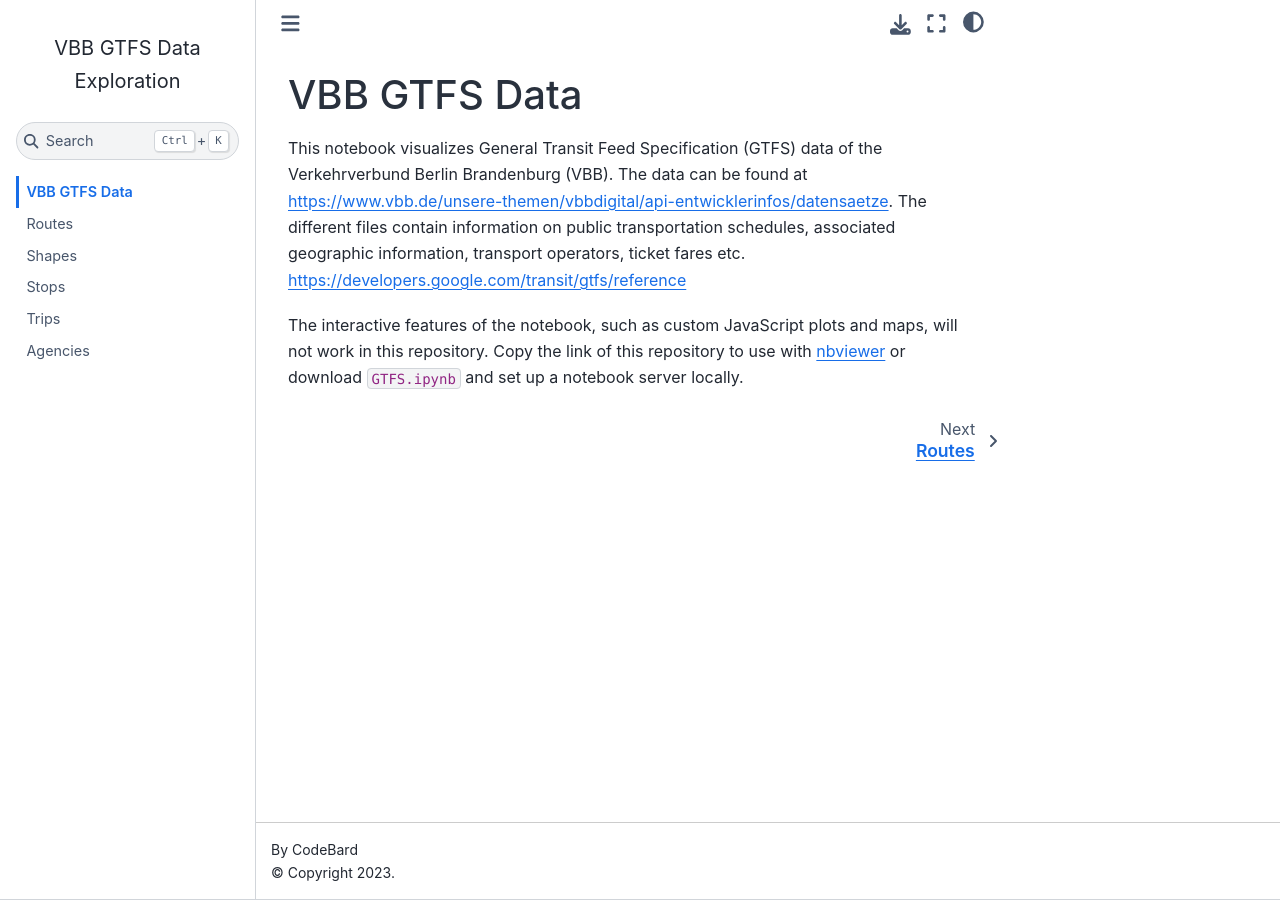
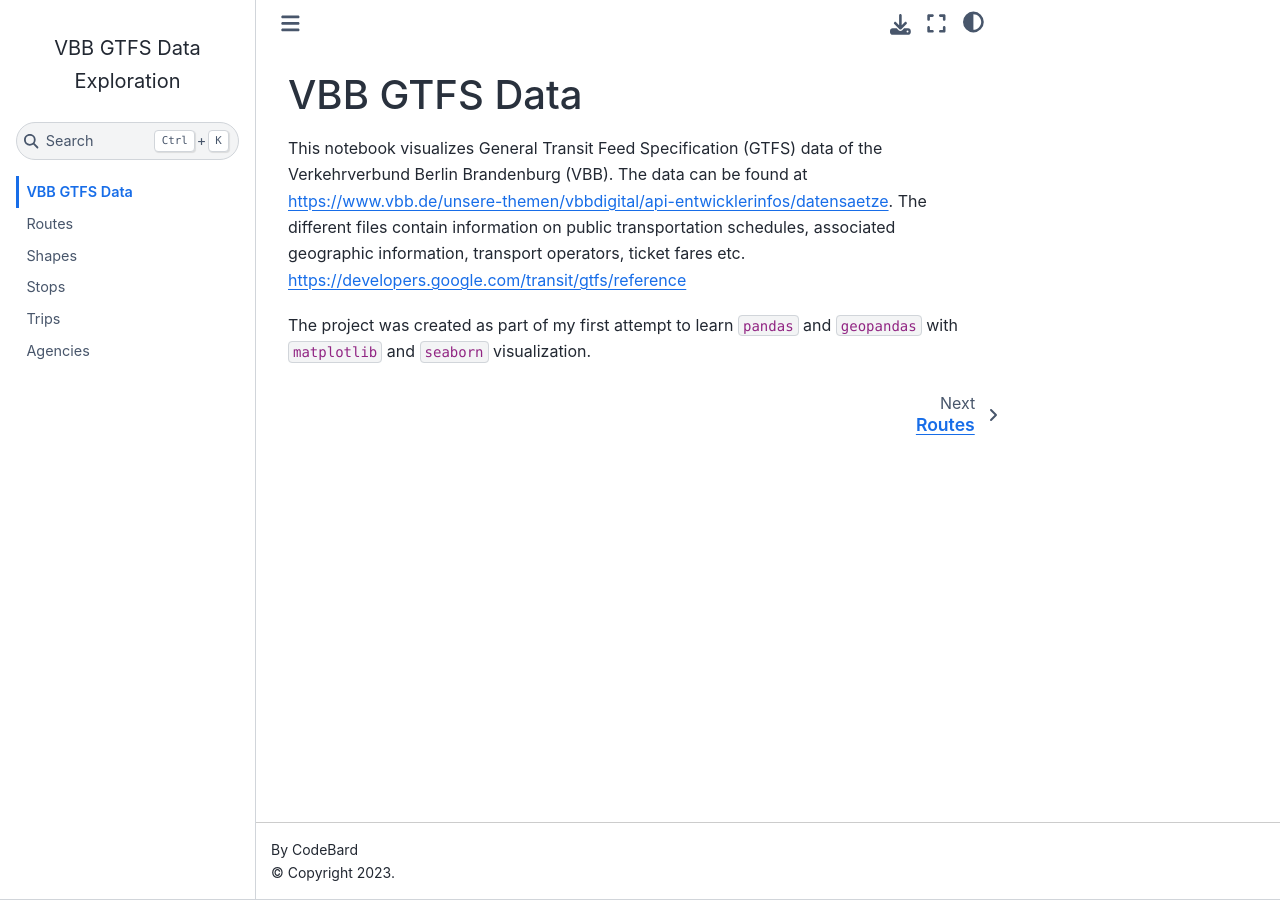
Before and after one commit to CodeBardian/vbb-gtfs, a Jupyter Book: the page built from index.md, in a window 1280 px wide. Built offline with Jupyter Book 1.0.4 settings and Sphinx 7.4.7 and the Sphinx Book theme 1.1.4, drawn with Linux system fonts in a browser that asks for light colours.

```diff
--- a/index.md
+++ b/index.md
@@ -2,4 +2,4 @@
 
 This notebook visualizes General Transit Feed Specification (GTFS) data of the Verkehrverbund Berlin Brandenburg (VBB). The data can be found at https://www.vbb.de/unsere-themen/vbbdigital/api-entwicklerinfos/datensaetze. The different files contain information on public transportation schedules, associated geographic information, transport operators, ticket fares etc. https://developers.google.com/transit/gtfs/reference
 
-The interactive features of the notebook, such as custom JavaScript plots and maps, will not work in this repository. Copy the link of this repository to use with [nbviewer](https://nbviewer.jupyter.org/) or download `GTFS.ipynb` and set up a notebook server locally.
+The project was created as part of my first attempt to learn `pandas` and `geopandas` with `matplotlib` and `seaborn` visualization.
```
Also changed, not shown: setup.ipynb, stops.ipynb, 1 other file.
